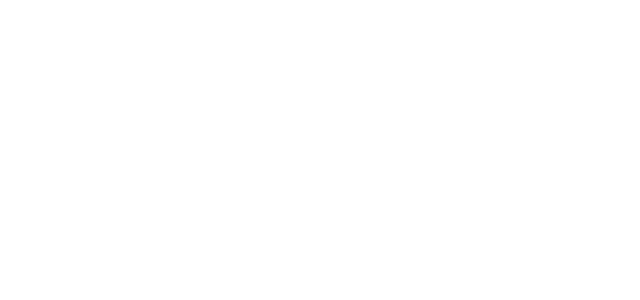
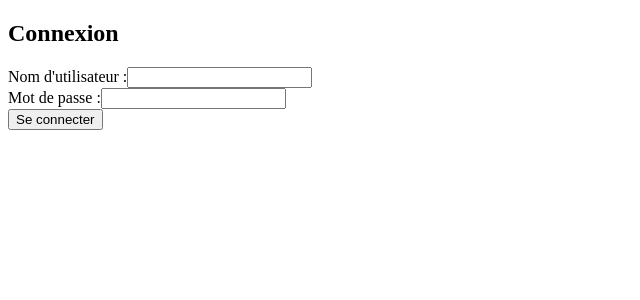
Before and after one commit to nicodera10/air2java_frontend, a React (Create React App) app: page / in a window 1280 px wide. Before the commit this address had no page. Shown: the top 300 px of the page, without its empty margins (0-640 px from the left). Built offline with nearby package versions, Linux system fonts and the light colour scheme.

Commit message:
ajout d'une page login, connexion fonctionnelle

```diff
--- a/src/App.js
+++ b/src/App.js
@@ -1,20 +1,33 @@
 // src/App.js
-import React from 'react';
-import { BrowserRouter as Router, Route, Routes } from 'react-router-dom'; // Importez Routes au lieu de Switch
+import React, { useState } from 'react';
+import { BrowserRouter as Router, Route, Routes } from 'react-router-dom';
 import UserPage from './components/UserPage';
 import FestivalPage from './components/FestivalPage';
 import BandPage from './components/BandPage';
 import PersonPage from './components/PersonPage';
+import LoginPage from './components/LoginPage'; // Ajout de l'import
 
 function App() {
+  const [user, setUser] = useState(null);
+
+  const handleLogin = (userData) => {
+    setUser(userData);
+  };
+
   return (
     <Router>
       <div>
         <Routes>
-          <Route path="/user" element={<UserPage />} />
-          <Route path="/festival" element={<FestivalPage />} />
-          <Route path="/band" element={<BandPage />} />
-          <Route path="/person" element={<PersonPage />} />
+
+            <>
+              <Route path="/user" element={<UserPage />} />
+              <Route path="/festival" element={<FestivalPage />} />
+              <Route path="/band" element={<BandPage />} />
+              <Route path="/person" element={<PersonPage />} />
+            </>
+
+            <Route path="/" element={<LoginPage onLogin={handleLogin} />} />
+
         </Routes>
       </div>
     </Router>
--- a/src/api.js
+++ b/src/api.js
@@ -20,6 +20,22 @@
     const response = await fetch(`${BASE_URL}/band`);
     return response.json()
   },
+
+  login: async (username, password) => {
+    const response = await fetch(`${BASE_URL}/auth/login`, {
+      method: 'POST',
+      headers: {
+        'Content-Type': 'application/json',
+      },
+      body: JSON.stringify({ username, password }),
+    });
+    if (!response.ok) {
+      throw new Error('Nom d\'utilisateur ou mot de passe incorrect');
+    }
+    console.log('connexion ok');
+    return response.json();
+  },
+
 };
 
 export default api;
--- /dev/null
+++ b/src/components/LoginPage.js
@@ -0,0 +1,40 @@
+// src/components/LoginPage.js
+import React, { useState } from 'react';
+import api from '../api';
+
+const LoginPage = ({ onLogin }) => {
+  const [username, setUsername] = useState('');
+  const [password, setPassword] = useState('');
+
+  const handleLogin = async (e) => {
+    e.preventDefault();
+    try {
+      // Appelez votre API pour vérifier les informations de connexion
+      const response = await api.login(username, password);
+      // Si l'authentification est réussie, passez les données utilisateur au parent (App.js)
+      onLogin(response);
+    } catch (error) {
+      console.error('Erreur de connexion :', error);
+      // Gérez les erreurs de connexion
+    }
+  };
+
+  return (
+    <div>
+      <h2>Connexion</h2>
+      <form onSubmit={handleLogin}>
+        <div>
+          <label>Nom d'utilisateur :</label>
+          <input type="text" value={username} onChange={(e) => setUsername(e.target.value)} />
+        </div>
+        <div>
+          <label>Mot de passe :</label>
+          <input type="password" value={password} onChange={(e) => setPassword(e.target.value)} />
+        </div>
+        <button type="submit">Se connecter</button>
+      </form>
+    </div>
+  );
+};
+
+export default LoginPage;
```
